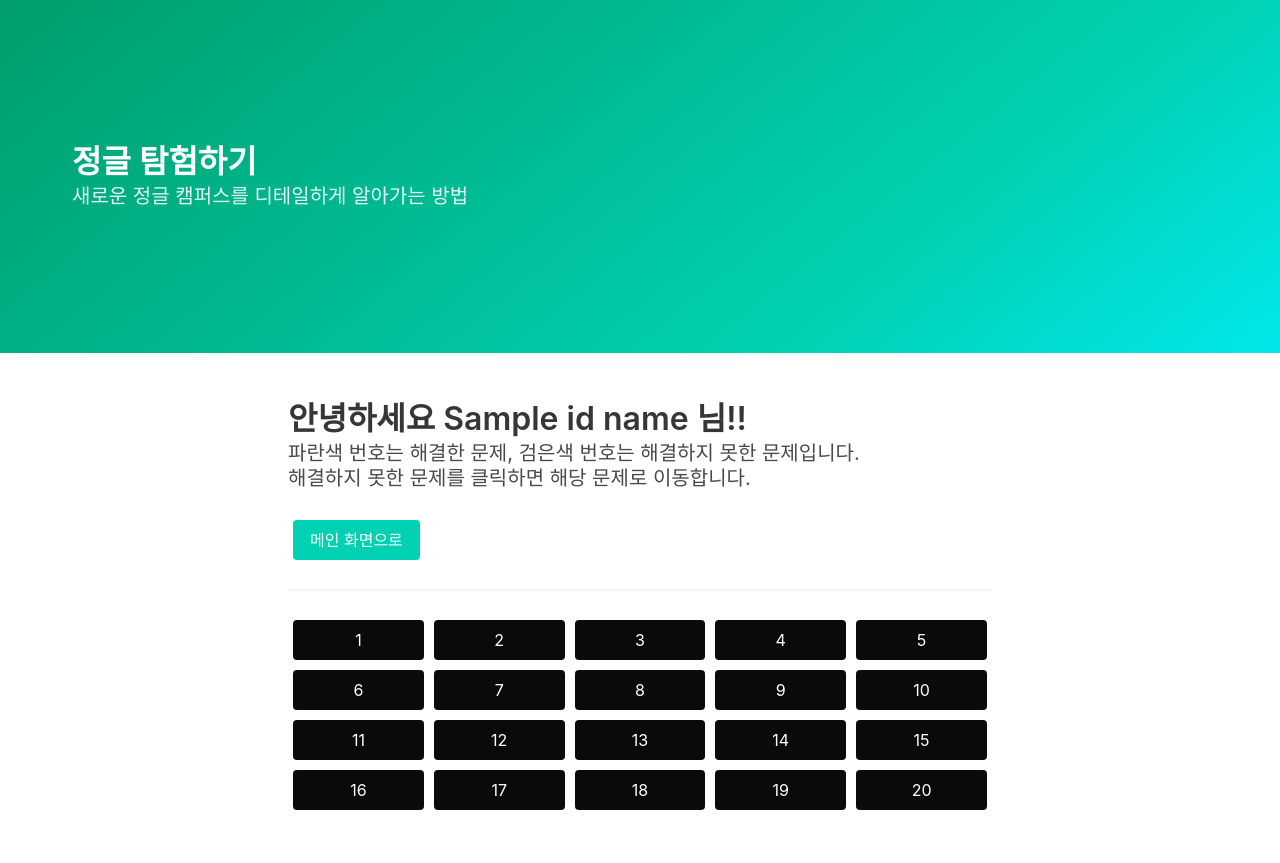
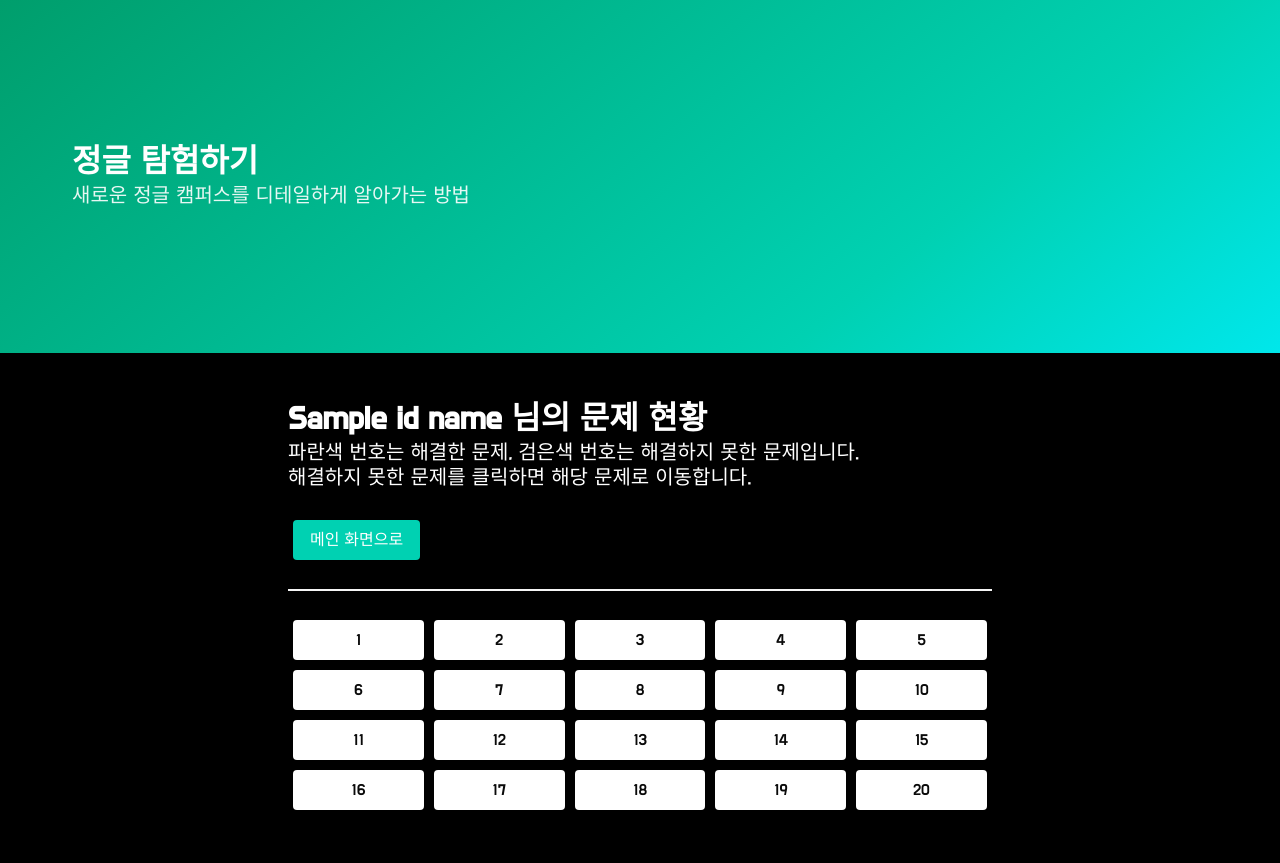
Before and after one commit to pwerty/jungleExpress, a Flask app: template templates/problems.html in a window 1280 px wide. Run offline with Flask 3, Linux system fonts and the light colour scheme; the template is opened without the code that fills it: most values are stand-ins (such as "Sample title", 1, 10 or a date in 2020); some libraries are stand-ins or nearby versions.

Commit message:
css update

```diff
--- a/templates/problems.html
+++ b/templates/problems.html
@@ -7,6 +7,11 @@
         <meta charset="utf-8">
         <meta name="viewport" content="width=device-width, initial-scale=1, shrink-to-fit=no">
 
+        <!-- 폰트 -->
+        <link rel="preconnect" href="https://fonts.googleapis.com">
+        <link rel="preconnect" href="https://fonts.gstatic.com" crossorigin>
+        <link href="https://fonts.googleapis.com/css2?family=Do+Hyeon&display=swap" rel="stylesheet">
+
         <!-- Bulma CSS -->
         <link rel="stylesheet" href="https://cdn.jsdelivr.net/npm/bulma@0.9.1/css/bulma.min.css">
         <!-- JS -->
@@ -14,7 +19,30 @@
         <script src="https://cdnjs.cloudflare.com/ajax/libs/jquery-cookie/1.4.1/jquery.cookie.js"></script>
 
         <style>
+            body,title,p,span,button {
+                font-family: "Do Hyeon", sans-serif;
+                font-weight: 400;
+                font-style: normal;
+            }
+
+            .title,p,span,body{
+                color: white;
+            }
+
+            body{
+                margin: 0;
+                padding: 0;
+                width: 100%;
+                height: 100%;
+                background-color: black; /* 배경색을 검정으로 설정 */
+                overflow-x: hidden; /* 가로 스크롤 방지 */
+            }
+
+
+
+
             .section {
+                background-color: black;
                 width: 800px;
                 max-width: 100vw;
                 margin: auto;
@@ -60,13 +88,17 @@
         <section class="section" >
             <div class="container" id="container">
                 {% if idName == "%" %}
-                <h1 class="title">안녕하세요 guest 님!!</h1>
+                <h1 class="title">현재 게스트로 사용중입니다.</h1>
+                <h2 class="subtitle">
+                    <span>게스트로 사용하실 경우 해결한 <span style="color: red;">저장 및 랭킹 등록이 불가능합니다.</span>
+                    <br>가능한 로그인 이후 사용을 권장합니다.</span>
+                </h2>
                 {% else %}
-                <h1 class="title">안녕하세요 {{ idName }} 님!!</h1>
+                <h1 class="title">{{ idName }} 님의 문제 현황</h1>
                 {% endif %}
                 <h2 class="subtitle">
-                    파란색 번호는 해결한 문제, 검은색 번호는 해결하지 못한 문제입니다.
-                    <br>해결하지 못한 문제를 클릭하면 해당 문제로 이동합니다.
+                    <span>파란색 번호는 해결한 문제, 검은색 번호는 해결하지 못한 문제입니다.
+                    <br>해결하지 못한 문제를 클릭하면 해당 문제로 이동합니다. </span>
                 </h2>
             </div>
 
@@ -76,26 +108,26 @@
             <hr id="line">
 
             <div class="numbers" id="numbers">
-                <button class="button is-black" onclick="ShowProblem(1)">1</button>
-                <button class="button is-black" onclick="ShowProblem(2)">2</button>
-                <button class="button is-black ">3</button>
-                <button class="button is-black ">4</button>
-                <button class="button is-black ">5</button>
-                <button class="button is-black ">6</button>
-                <button class="button is-black ">7</button>
-                <button class="button is-black ">8</button>
-                <button class="button is-black ">9</button>
-                <button class="button is-black ">10</button>
-                <button class="button is-black ">11</button>
-                <button class="button is-black ">12</button>
-                <button class="button is-black ">13</button>
-                <button class="button is-black ">14</button>
-                <button class="button is-black ">15</button>
-                <button class="button is-black ">16</button>
-                <button class="button is-black ">17</button>
-                <button class="button is-black ">18</button>
-                <button class="button is-black ">19</button>
-                <button class="button is-black ">20</button>
+                <button class="button is-white" onclick="ShowProblem(1)">1</button>
+                <button class="button is-white" onclick="ShowProblem(2)">2</button>
+                <button class="button is-white ">3</button>
+                <button class="button is-white ">4</button>
+                <button class="button is-white ">5</button>
+                <button class="button is-white ">6</button>
+                <button class="button is-white ">7</button>
+                <button class="button is-white ">8</button>
+                <button class="button is-white ">9</button>
+                <button class="button is-white ">10</button>
+                <button class="button is-white ">11</button>
+                <button class="button is-white ">12</button>
+                <button class="button is-white ">13</button>
+                <button class="button is-white ">14</button>
+                <button class="button is-white ">15</button>
+                <button class="button is-white ">16</button>
+                <button class="button is-white ">17</button>
+                <button class="button is-white ">18</button>
+                <button class="button is-white ">19</button>
+                <button class="button is-white ">20</button>
             </div>
 
             <div class="problem" id="problem" style="display: none;">
@@ -160,7 +192,7 @@
                     let button = document.querySelector(`button[onclick="ShowProblem(${currentProblem})"]`);
 
                     if (button) {
-                        button.classList.replace("is-black", "is-link");
+                        button.classList.replace("is-white", "is-link");
                     }
 
 
```
Also changed, not shown: templates/index.html (+61 -7 lines), static/JELogo.jpg (added), static/JELogo.png (added).
